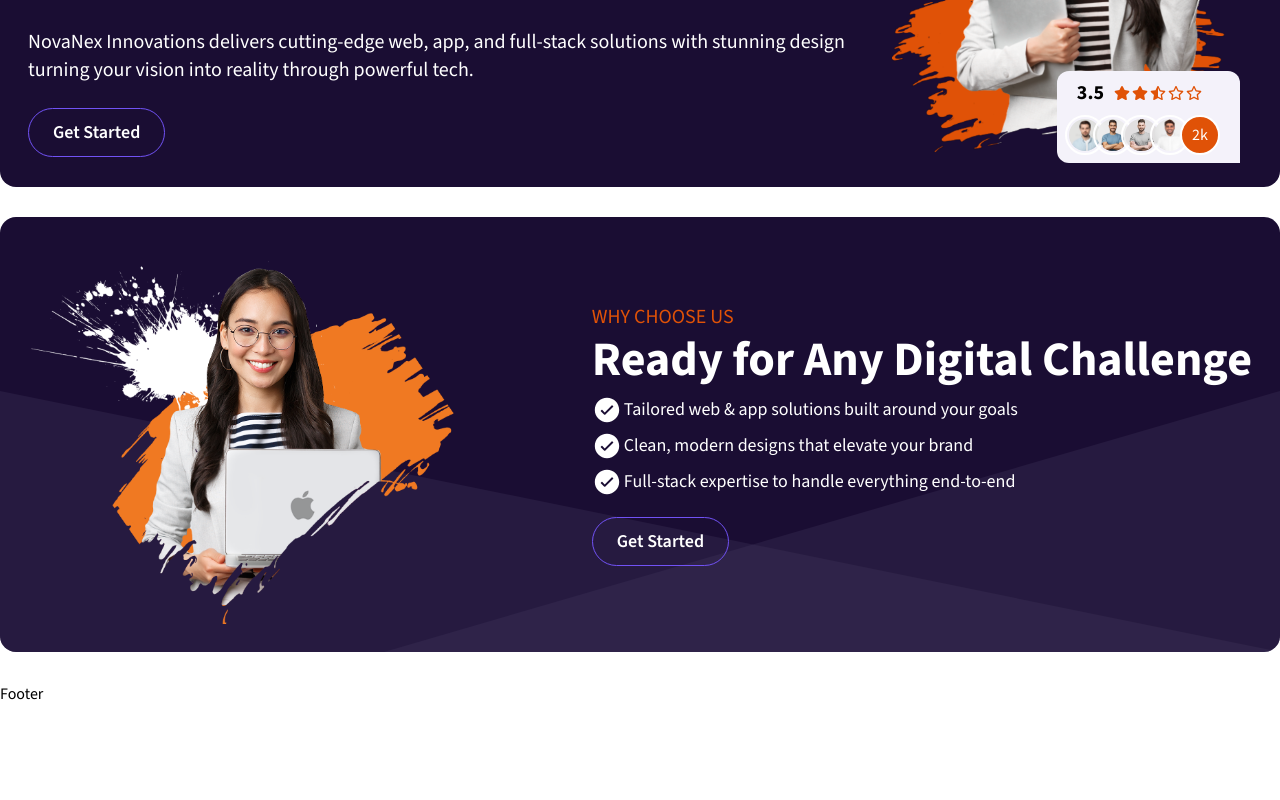
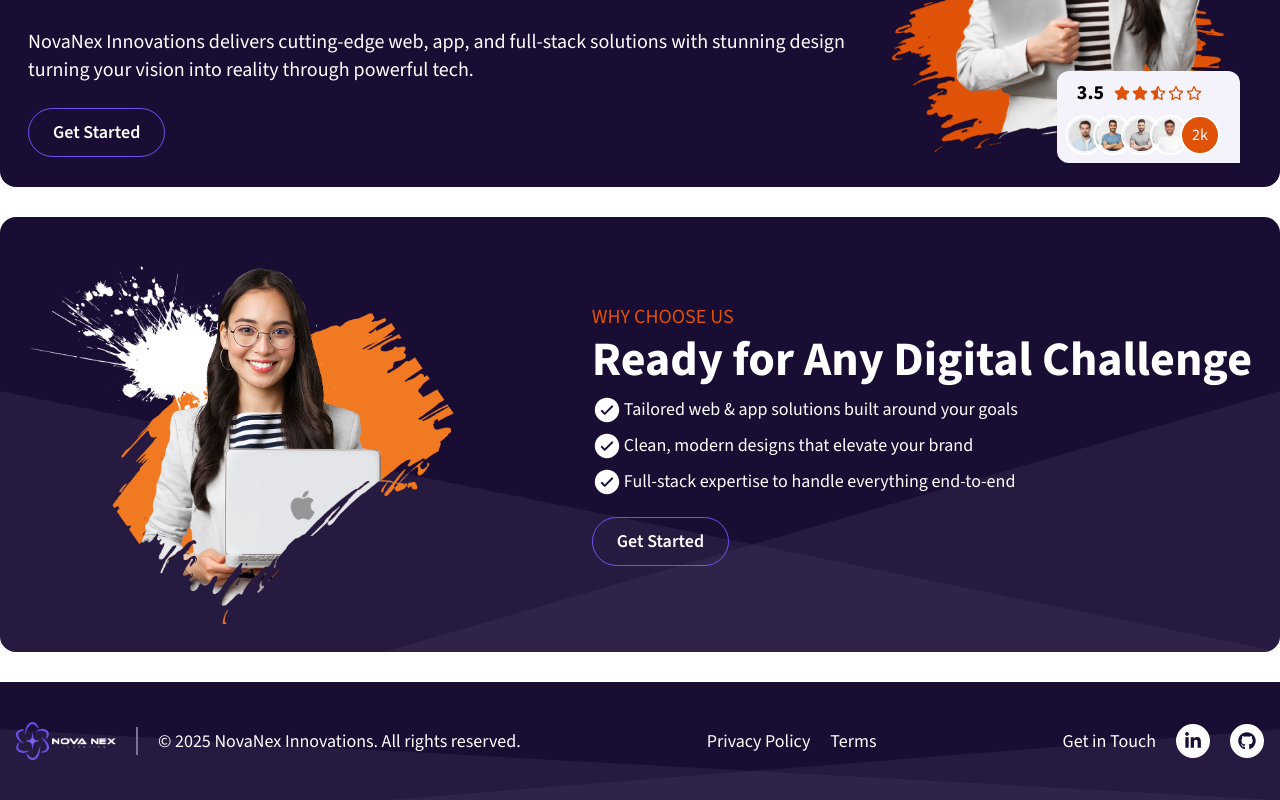
Before and after one commit to Ramla-Eman/novanex-innovations-, a React (Vite) app in the folder frontend/: page / in a window 1280 px wide. Shown: the part 379-1179 px from the top of the page. Before the commit the page ends 1085 px from the top, so only its background shows below. Built offline with nearby package versions, Linux system fonts and the light colour scheme; a web font is replaced by a local one.

Commit message:
completed the footer component

```diff
--- a/frontend/src/assets/assests.js
+++ b/frontend/src/assets/assests.js
@@ -5,9 +5,11 @@
 import ratingImg4 from "./ratingImg4.png";
 
 import BannerImg from './BannerImg.png'
+import logo from './logo.png'
 
 export const assests = {
-  BannerImg
+  BannerImg,
+  logo
 }
 
 export const heroSec_ratingImg = [
--- a/frontend/src/components/Footer.jsx
+++ b/frontend/src/components/Footer.jsx
@@ -1,9 +1,37 @@
-import React from 'react'
+import React from "react";
+import { assests } from "../assets/assests";
+import { FaGithub } from "react-icons/fa";
+import { FaLinkedinIn } from "react-icons/fa6";
 
 const Footer = () => {
   return (
-    <div>Footer</div>
-  )
-}
+    <div className="bg-background mt-3 text-white relative">
+      <div className="trasnparent-bg-banner"></div>
+      <div
+        className="max-w-7xl mx-auto px-4 py-10 flex lg:flex-row flex-col items-center justify-between text-lg relative z-50">
+        <div className="flex sm:flex-row flex-col gap-5 justify-center items-center">
+          <img src={assests.logo} alt="" className="w-[100px]" />
+          <hr className="sm:h-7 h-0.5 sm:w-0.5 w-full bg-[#75788C] border-0" />
+          <p className="sm:text-start text-center">
+            © 2025 NovaNex Innovations. All rights reserved.
+          </p>
+        </div>
+        <div className="flex items-center justify-center gap-5">
+          <p>Privacy Policy</p>
+          <p>Terms</p>
+        </div>
+        <div className="flex items-center justify-center gap-5">
+          <p>Get in Touch</p>
+          <div className="bg-white p-2 rounded-full text-background">
+            <FaLinkedinIn />
+          </div>
+          <div className="bg-white p-2 rounded-full text-background">
+            <FaGithub />
+          </div>
+        </div>
+      </div>
+    </div>
+  );
+};
 
-export default Footer
+export default Footer;
```
